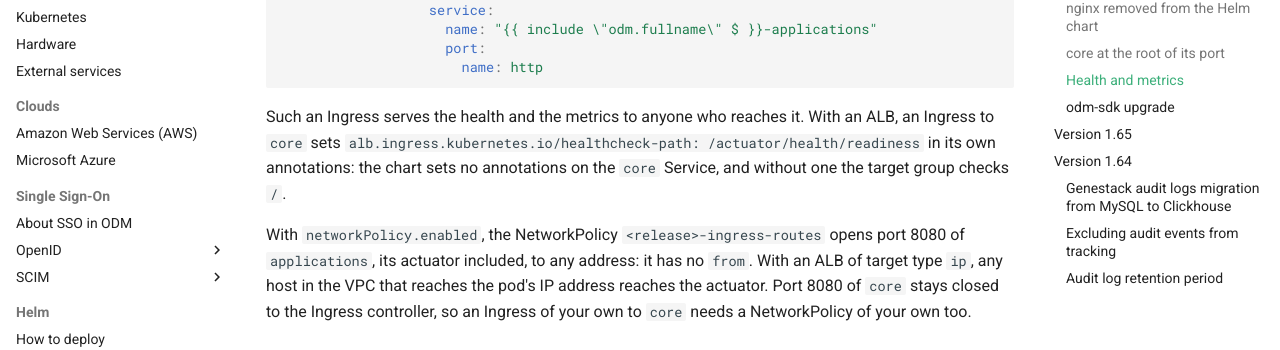
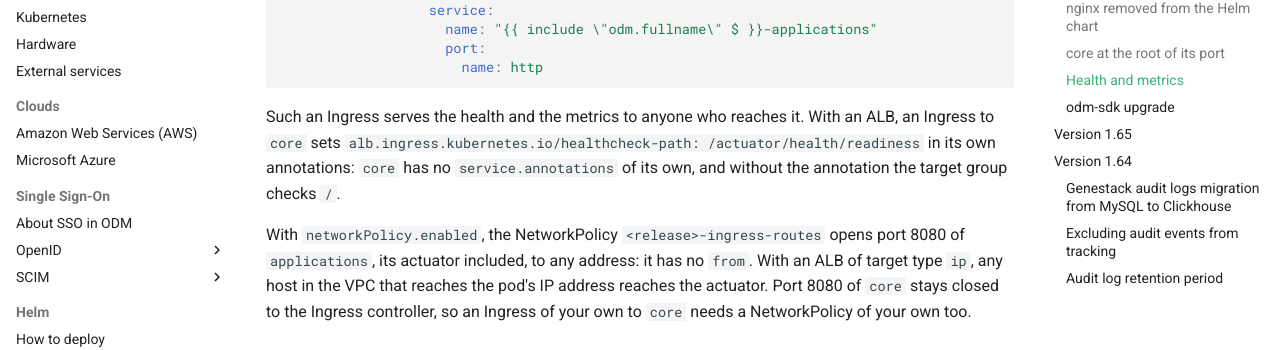
Before and after one commit to genestack/admin-docs, an MkDocs documentation site: the page built from docs/home/release-notes.md, in a window 1280 px wide and 900 px high, scrolled down 3847 px. Shown: the part 127-477 px from the top of the window. Built offline with MkDocs 1.6.1 and Material for MkDocs 9.7.7, drawn with Linux system fonts in a browser that asks for light colours; the version menu is left out.

Commit message:
ODM-13970: Say core has no service.annotations of its own
Co-Authored-By: Claude Opus 5.5 <noreply@anthropic.com>

````diff
--- a/docs/home/release-notes.md
+++ b/docs/home/release-notes.md
@@ -152,8 +152,8 @@ extraObjects:
 ```
 
 Such an Ingress serves the health and the metrics to anyone who reaches it. With an ALB, an Ingress to `core` sets
-`alb.ingress.kubernetes.io/healthcheck-path: /actuator/health/readiness` in its own annotations: the chart sets no
-annotations on the `core` Service, and without one the target group checks `/`.
+`alb.ingress.kubernetes.io/healthcheck-path: /actuator/health/readiness` in its own annotations: `core` has no
+`service.annotations` of its own, and without the annotation the target group checks `/`.
 
 With `networkPolicy.enabled`, the NetworkPolicy `<release>-ingress-routes` opens port 8080 of `applications`, its
 actuator included, to any address: it has no `from`. With an ALB of target type `ip`, any host in the VPC that reaches
````
